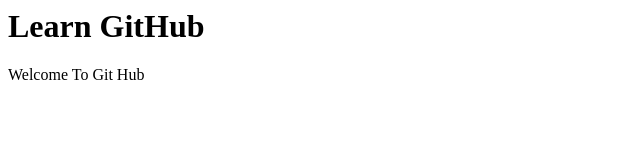
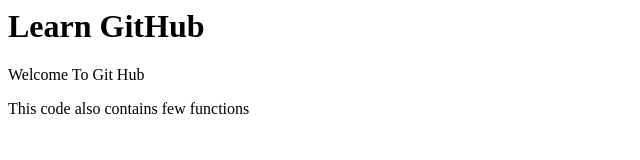
Before and after one commit to VishwamRSuchak/Day-1, a plain HTML site: page HTML/index.html in a window 1280 px wide. Shown: the whole page, without its empty margins (0-640 px from the left). Drawn offline with Linux system fonts and the light colour scheme.

Commit message:
Update index.html
Added second paragraph

```diff
--- a/HTML/index.html
+++ b/HTML/index.html
@@ -5,6 +5,7 @@
   <body>
     <h1>Learn GitHub</h1>
     <p>Welcome To Git Hub</p>
+    <p>This code also contains few functions</p>
   </body>
   <script>
     function HelloWorld()
```
